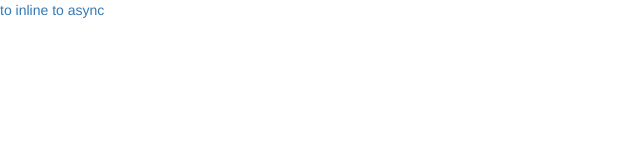
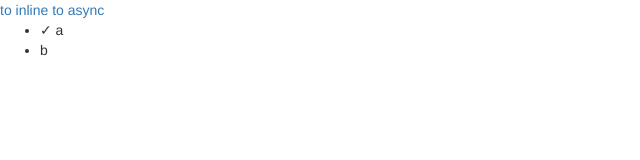
Before and after one commit to William-WFC/vue-test, a Vue app: page /#/scope in a window 1280 px wide. Shown: the top 160 px of the page, without its empty margins (0-640 px from the left). Built offline with nearby package versions, Linux system fonts and the light colour scheme.

Commit message:
slot-scope

```diff
--- /dev/null
+++ b/src/custom/slot_scope/cps/todo_list.vue
@@ -0,0 +1,31 @@
+<template>
+    <ul>
+        <li
+            v-for="todo in todos"
+            v-bind:key="todo.id"
+        >
+            <!-- 我们为每个 todo 准备了一个插槽，-->
+            <!-- 将 `todo` 对象作为一个插槽的 prop 传入。-->
+            <slot v-bind:todo="todo" :isInner="isInner">
+                <!-- 回退的内容 -->
+                {{ todo.text }}-inner
+            </slot>
+        </li>
+    </ul>
+</template>
+
+<script>
+    export default {
+        props: ['todos'],
+        name: 'todo_list',
+        data() {
+            return {
+                isInner: true,
+            }
+        }
+    }
+</script>
+
+<style lang="scss" scoped>
+
+</style>
--- /dev/null
+++ b/src/custom/slot_scope/index.vue
@@ -0,0 +1,48 @@
+<template>
+    <div class="scope">
+        <todo_list v-bind:todos="todos">
+            <!-- 将 `slotProps` 定义为插槽作用域的名字 -->
+            <template slot-scope="slotProps">
+                <!-- 为待办项自定义一个模板，-->
+                <!-- 通过 `slotProps` 定制每个待办项。-->
+                <span v-if="slotProps.todo.isComplete" @click="clicked(slotProps, isShow)">✓</span>
+                {{ slotProps.todo.text }}
+            </template>
+        </todo_list>
+    </div>
+</template>
+
+<script>
+    import todo_list from './cps/todo_list'
+    export default {
+        components: {todo_list},
+        name: 'slot_scope',
+        data() {
+            return {
+                todos: [
+                    {
+                        text: 'a',
+                        value: 1,
+                        isComplete: 1,
+                    },
+                    {
+                        text: 'b',
+                        value: 2,
+                        isComplete: 0,
+                    },
+                ],
+                isShow: true,
+            }
+        },
+        methods: {
+            clicked(obj, flag) {
+                console.log(obj, flag)
+            }
+        }
+
+    }
+</script>
+
+<style lang="scss" scoped>
+
+</style>
--- a/src/router/index.js
+++ b/src/router/index.js
@@ -69,5 +69,11 @@ export default new Router({
                 require(['../custom/async/index.vue'], resolve);
             }
         },
+        {
+            path: '/scope',
+            component(resolve) {
+                require(['../custom/slot_scope/index.vue'], resolve);
+            }
+        },
     ]
 })
```
